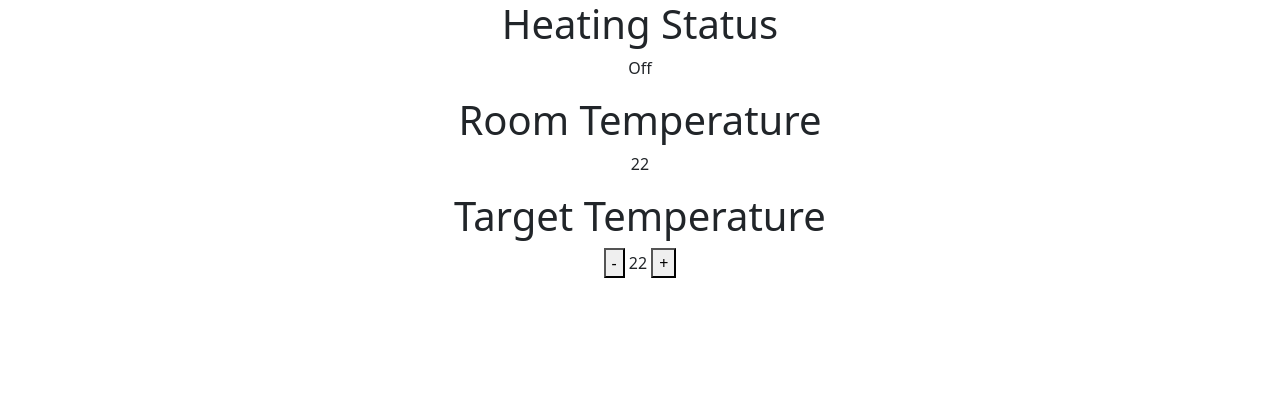
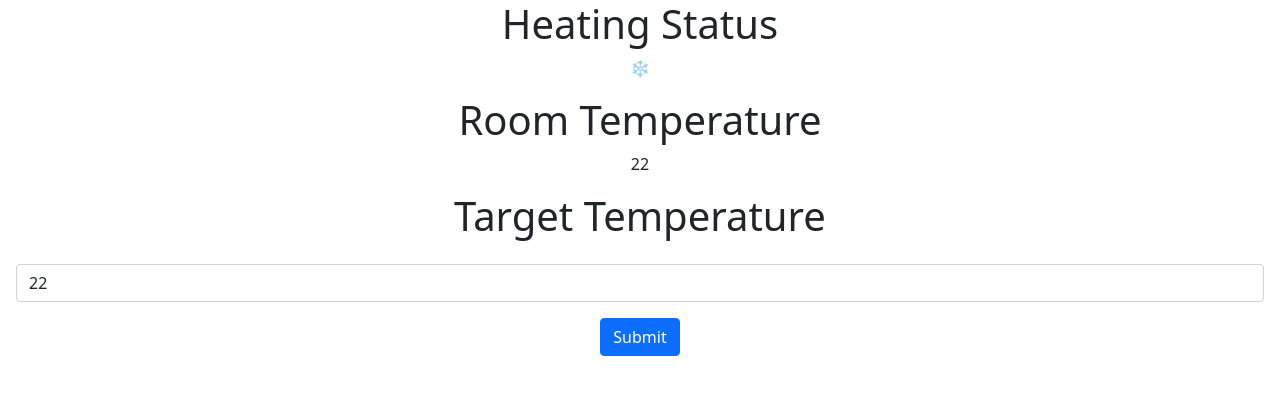
Before and after one commit to JayMehtaUK/thermostat-backend, a Flask app: page / in a window 1280 px wide. Shown: the top 395 px of the page. Run offline with Flask 2, Linux system fonts and the light colour scheme.

Commit message:
add ability to update target temperature from UI

```diff
--- a/src/app.py
+++ b/src/app.py
@@ -17,26 +17,31 @@ scheduler.start()
 @app.route('/', methods=['GET'])
 def index():
     if target_temperature_service.is_heating_on:
-        heating_status = "On"
+        heating_status = "🔥"
     else:
-        heating_status = "Off"
+        heating_status = "❄"
 
     return render_template('index.html',
                            heating_status=heating_status,
                            room_temperature=room_temperature_service.get_room_temperature(),
                            target_temperature=target_temperature_service.target_temperature)
 
-@app.route('/target-temperature', methods=['POST'])
+@app.route('/', methods=['POST'])
 def target_temperature():
     data = request.form
     print(data.get("target-temperature"))
     target_temperature_service.target_temperature = float(data.get("target-temperature"))
     target_temperature_service.reach_target_temperature()
-    return jsonify(success=True)
-
-
-
-
+    #return jsonify(success=True)
+    # Ideally for an endpoint we wouldnt handl this here... Can refactor later
+    if target_temperature_service.is_heating_on:
+        heating_status = "🔥"
+    else:
+        heating_status = "❄"
+    return render_template('index.html',
+                           heating_status=heating_status,
+                           room_temperature=room_temperature_service.get_room_temperature(),
+                           target_temperature=target_temperature_service.target_temperature)
 
 
 if __name__ == '__main__':
--- a/src/templates/index.html
+++ b/src/templates/index.html
@@ -4,7 +4,8 @@
     <meta charset="UTF-8">
     <meta name="viewport" content="width=device-width, initial-scale=1">
     <title>Thermostat</title>
-    <link href="https://cdn.jsdelivr.net/npm/bootstrap@5.0.0-beta2/dist/css/bootstrap.min.css" rel="stylesheet" integrity="sha384-BmbxuPwQa2lc/FVzBcNJ7UAyJxM6wuqIj61tLrc4wSX0szH/Ev+nYRRuWlolflfl" crossorigin="anonymous">
+    <link href="https://cdn.jsdelivr.net/npm/bootstrap@5.0.0-beta2/dist/css/bootstrap.min.css" rel="stylesheet"
+          integrity="sha384-BmbxuPwQa2lc/FVzBcNJ7UAyJxM6wuqIj61tLrc4wSX0szH/Ev+nYRRuWlolflfl" crossorigin="anonymous">
 </head>
 <body>
 <h1 class="text-center">Heating Status</h1>
@@ -14,7 +15,9 @@
 <p class="text-center">{{room_temperature}}</p>
 
 <h1 class="text-center">Target Temperature</h1>
-<p class="text-center"> <button type="button"> - </button> {{target_temperature}} <button type="button"> + </button></p>
-
+<form class="p-3 text-center" action='/', method="post" enctype="multipart/form-data">
+    <input class="form-control" name="target-temperature" type="number" placeholder="{{target_temperature}}" value="{{target_temperature}}" step="0.5" min="16" max="24">
+    <input class="btn btn-primary mt-3"type="submit" >
+</form>
 </body>
 </html>
```
